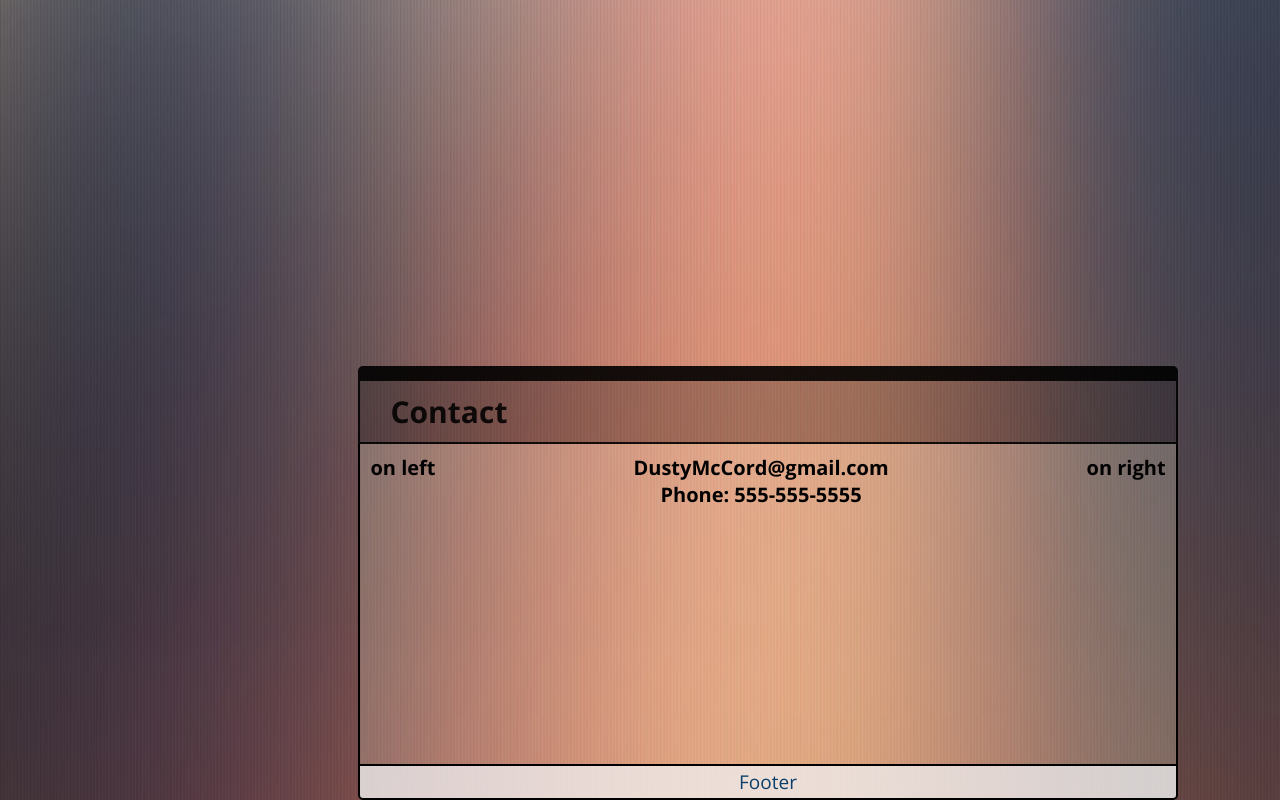
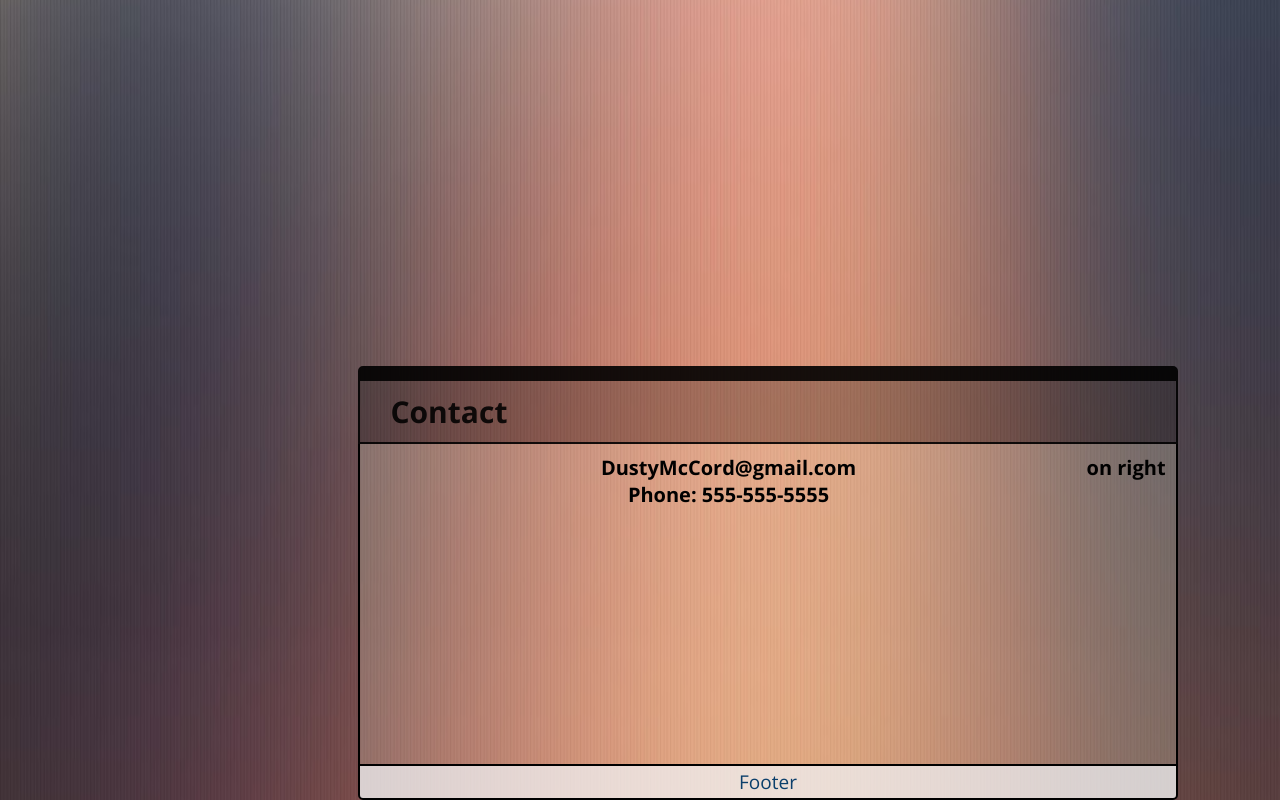
Before and after one commit to dustatron/Dusty-Portfolio-, a plain HTML site: page index.html in a window 1280 px wide. Shown: the part 1684-2484 px from the top of the page. Drawn offline with nearby package versions, Linux system fonts and the light colour scheme.

Commit message:
small html edit

```diff
--- a/index.html
+++ b/index.html
@@ -118,7 +118,7 @@
   			       <h2 class="header">Contact</h2>
                <div class="contact_inner_content">
                  <div class="contact_left">
-                    on left
+
                  </div>
                  <div class="contact_center">
                    <p>
```
